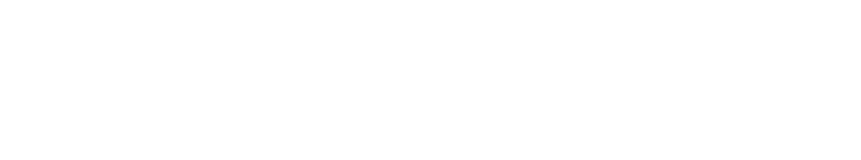
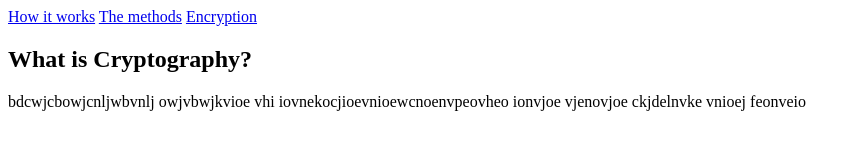
Before and after one commit to Mkingsley16/BrickHack, a plain HTML site: page index.html in a window 1280 px wide. Shown: the whole page, without its empty margins (0-861 px from the left). Drawn offline with Linux system fonts and the light colour scheme.

Commit message:
added more html files

```diff
--- a/index.html
+++ b/index.html
@@ -5,9 +5,22 @@
     <meta http-equiv="X-UA-Compatible" content="IE=edge">
     <meta name="viewport" content="width=device-width, initial-scale=1.0">
     <link href = "./assets/css/style.css" rel = "stylesheet" type ="text/css">
-    <title>Document</title>
+    <title>BrickHack Encyption Webpage</title>
 </head>
 <body>
+    <header>
+        <a href ="how.html">How it works</a>
+        <a href="methods.html">The methods</a>
+        <a href="encrypt.html">Encryption</a>
+    </header>
+    <article>
+        <h2>
+            What is Cryptography?
+        </h2>
+        <p>bdcwjcbowjcnljwbvnlj owjvbwjkvioe vhi iovnekocjioevnioewcnoenvpeovheo ionvjoe vjenovjoe ckjdelnvke vnioej feonveio</p>
+    </article>
+
+
 
 </body>
 </html>
```
Also changed, not shown: how.html (added, +12 -0 lines), methods.html (added, +12 -0 lines).
